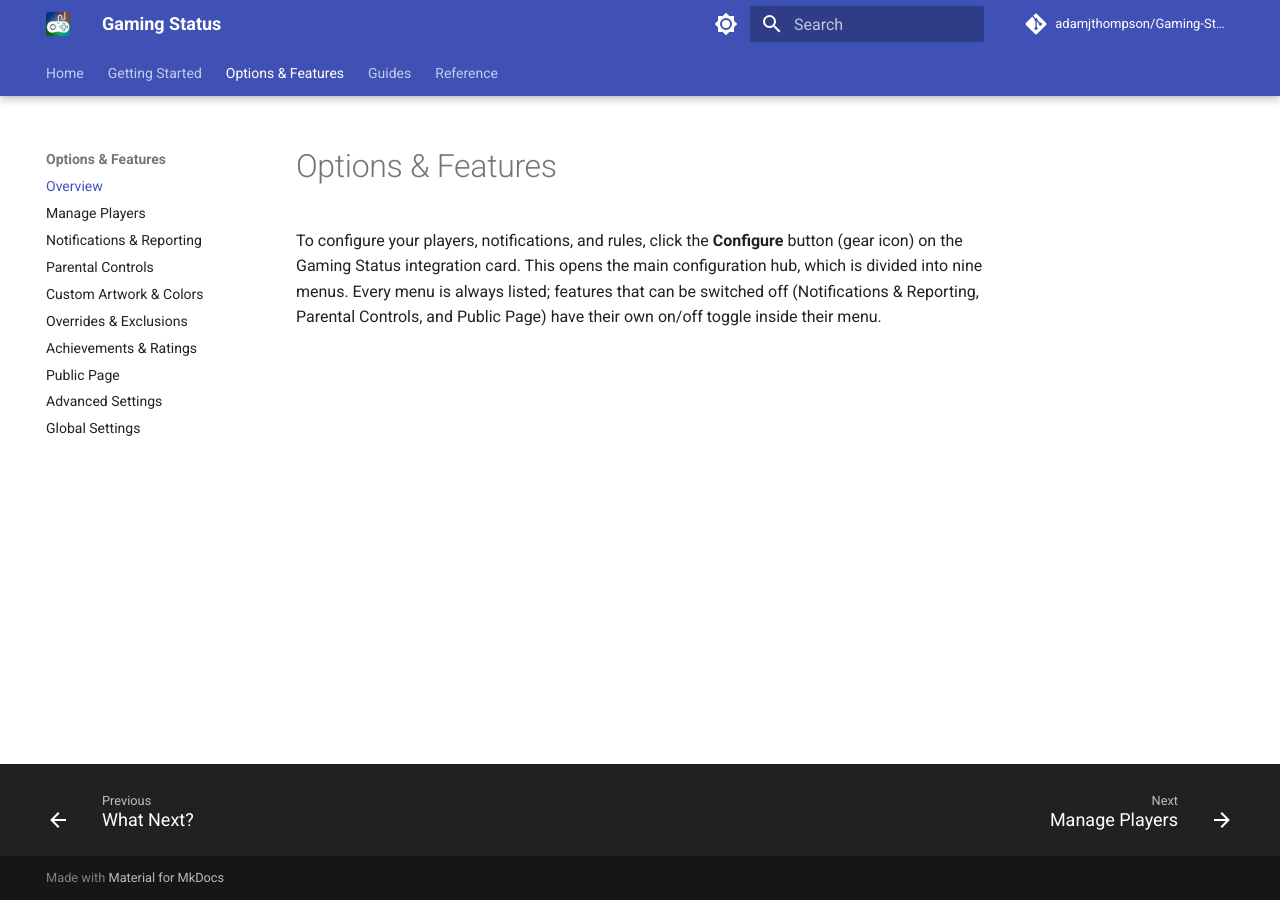
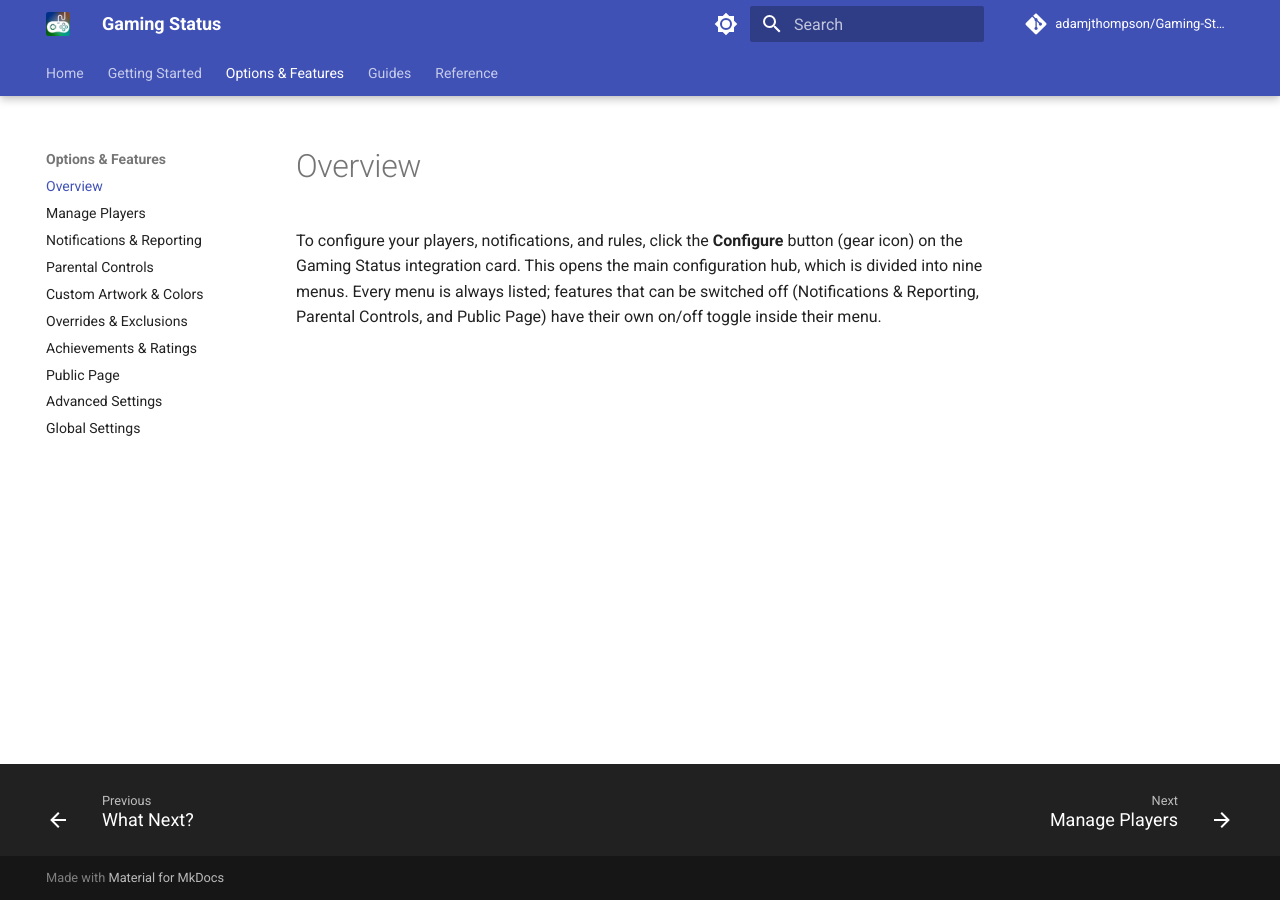
Before and after one commit to adamjthompson/Gaming-Status, an MkDocs documentation site: the page built from docs/configuration/index.md, in a window 1280 px wide. Built offline with MkDocs 1.6.1 and Material for MkDocs 9.7.7, drawn with Linux system fonts in a browser that asks for light colours; comment, search, counter and statistics services are not loaded.

Commit message:
Renamed overview

```diff
--- a/docs/configuration/index.md
+++ b/docs/configuration/index.md
@@ -1,2 +1,2 @@
-# Options & Features
+# Overview
 To configure your players, notifications, and rules, click the **Configure** button (gear icon) on the Gaming Status integration card. This opens the main configuration hub, which is divided into nine menus. Every menu is always listed; features that can be switched off (Notifications & Reporting, Parental Controls, and Public Page) have their own on/off toggle inside their menu.
```
